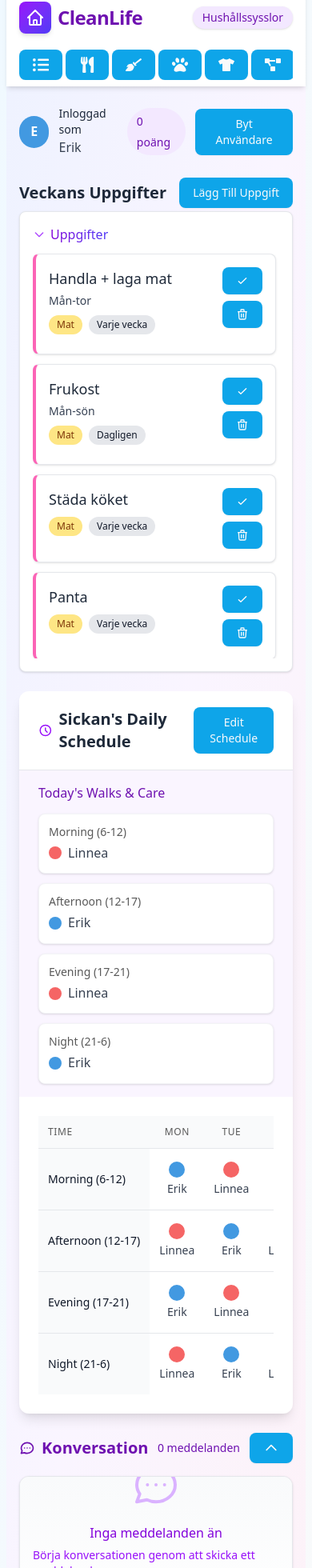
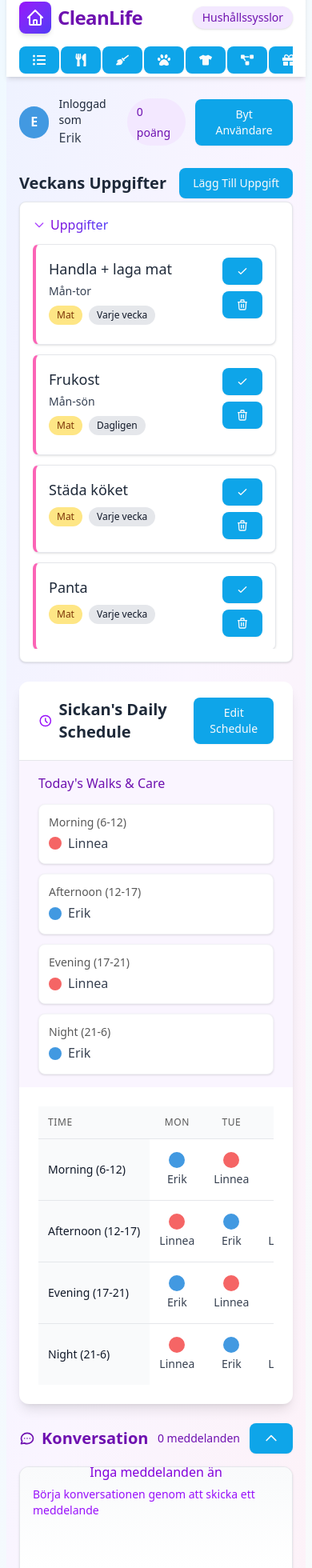
Before and after one commit to Errie15/cleanlife, a React (Vite) app: page / in a window 390 px wide. Shown: the part 18-1978 px from the top of the page at 80% size. Built offline with nearby package versions, Linux system fonts and the light colour scheme.

Commit message:
Minska storlek på tabbikonerna och chattfönstrets höjd för bättre mobilvy

```diff
--- a/src/App.css
+++ b/src/App.css
@@ -323,7 +323,7 @@ button:active:not(:disabled) {
   transition: height 0.3s ease-in-out;
   overflow-y: auto;
   margin-bottom: 0;
-  max-height: 16rem; /* Begränsa maximal höjd även på större skärmar */
+  max-height: 14rem; /* Begränsa maximal höjd även på större skärmar */
 }
 
 /* Säkerställer att övriga element inte täcks av chatt */
@@ -366,7 +366,7 @@ footer {
   .chat-messages-container {
     max-width: 100%;
     height: auto !important;
-    max-height: 12rem !important; /* Mindre höjd på mobila enheter */
+    max-height: 10rem !important; /* Mindre höjd på mobila enheter */
   }
 
   /* Säkerställ att footer visas korrekt på mobila enheter */
@@ -380,12 +380,7 @@ footer {
   }
 }
 
-/* Fixar scroll-beteende vid tabbyte */
-html {
-  scroll-behavior: smooth;
-}
-
-/* Tar bort det fasta läget för chat-input på mobil */
+/* iPhone-specifika justeringar */
 @media (max-width: 390px) {
   .chat-input-container {
     position: relative;
@@ -398,5 +393,11 @@ html {
   .chat-messages-container {
     margin-bottom: 0.5rem;
     padding-bottom: 0.5rem;
+    max-height: 8rem !important; /* Ännu mindre höjd på iPhone */
   }
 }
+
+/* Fixar scroll-beteende vid tabbyte */
+html {
+  scroll-behavior: smooth;
+}
--- a/src/components/Chat.jsx
+++ b/src/components/Chat.jsx
@@ -89,7 +89,7 @@ const Chat = ({ messages, users, currentUserId, onSendMessage }) => {
   };
 
   return (
-    <div className="flex flex-col h-full relative mb-4">
+    <div className="flex flex-col h-full relative mb-2">
       <div className="flex items-center justify-between mb-4">
         <div className="flex items-center">
           <svg xmlns="http://www.w3.org/2000/svg" className="h-5 w-5 mr-2 text-purple-800" fill="none" viewBox="0 0 24 24" stroke="currentColor">
@@ -116,7 +116,7 @@ const Chat = ({ messages, users, currentUserId, onSendMessage }) => {
       <div className="flex-1 bg-white rounded-t-xl border border-gray-200 overflow-hidden shadow-sm">
         <div
           ref={chatContainerRef}
-          className={`${isChatExpanded ? 'h-56' : 'h-36'} md:h-auto max-h-56 overflow-y-auto p-4 space-y-6 bg-gradient-to-b from-gray-50 to-white choresList-scrollbar chat-messages-container transition-all duration-300`}
+          className={`${isChatExpanded ? 'h-48' : 'h-32'} md:h-auto max-h-48 overflow-y-auto p-4 space-y-6 bg-gradient-to-b from-gray-50 to-white choresList-scrollbar chat-messages-container transition-all duration-300`}
         >
           {messages.length === 0 ? (
             <div className="flex flex-col items-center justify-center h-full py-8">
--- a/src/components/Layout.jsx
+++ b/src/components/Layout.jsx
@@ -27,37 +27,37 @@ const Layout = ({ children, onCategoryChange }) => {
     {
       id: 'all',
       name: 'Alla Uppgifter',
-      icon: <FaListUl size={20} />
+      icon: <FaListUl size={16} />
     },
     {
       id: 'mat',
       name: 'Mat',
-      icon: <FaUtensils size={20} />
+      icon: <FaUtensils size={16} />
     },
     {
       id: 'stad',
       name: 'Städning',
-      icon: <FaBroom size={20} />
+      icon: <FaBroom size={16} />
     },
     {
       id: 'sickan',
       name: 'Sickan',
-      icon: <FaPaw size={20} />
+      icon: <FaPaw size={16} />
     },
     {
       id: 'tvatt',
       name: 'Tvätt',
-      icon: <FaTshirt size={20} />
+      icon: <FaTshirt size={16} />
     },
     {
       id: 'major',
       name: 'Projekt',
-      icon: <FaProjectDiagram size={20} />
+      icon: <FaProjectDiagram size={16} />
     },
     {
       id: 'rewards',
       name: 'Belöningar',
-      icon: <FaGift size={20} />
+      icon: <FaGift size={16} />
     }
   ];
 
@@ -102,13 +102,13 @@ const Layout = ({ children, onCategoryChange }) => {
         </div>
 
         {/* Navigation Categories */}
-        <div className="max-w-7xl mx-auto px-4 sm:px-6 lg:px-8 py-2">
-          <nav className="flex space-x-1 overflow-x-auto scrollbar-hide">
+        <div className="max-w-7xl mx-auto px-4 sm:px-6 lg:px-8 py-1">
+          <nav className="flex space-x-0.5 overflow-x-auto scrollbar-hide">
             {categories.map((category) => (
               <button
                 key={category.id}
                 onClick={() => handleCategoryChange(category.id)}
-                className={`p-2 text-sm font-medium rounded-md whitespace-nowrap transition-colors flex items-center justify-center ${
+                className={`p-1.5 text-sm font-medium rounded-md whitespace-nowrap transition-colors flex items-center justify-center ${
                   activeCategory === category.id
                     ? 'bg-purple-100 text-purple-800 shadow-sm'
                     : 'text-gray-700 hover:text-purple-800 hover:bg-purple-50'
```
